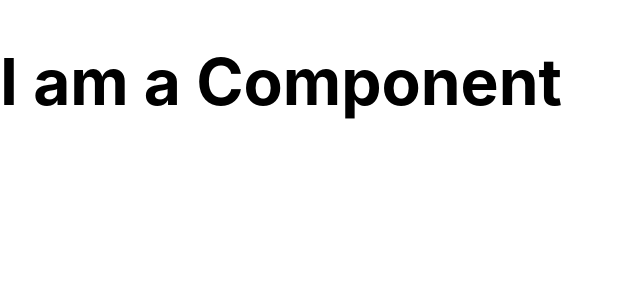
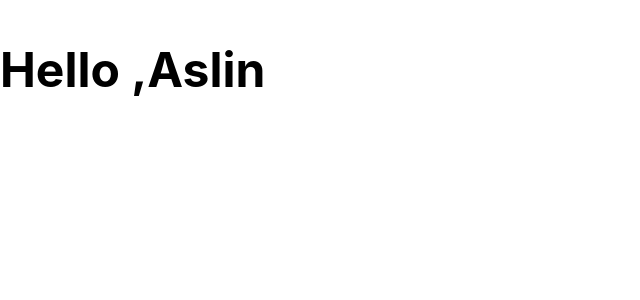
Before and after one commit to aslin-joel-r/learning-react-js, a React (Create React App) app in the folder client/: page / in a window 1280 px wide. Shown: the top 300 px of the page, without its empty margins (0-640 px from the left). Built offline with nearby package versions, Linux system fonts and the light colour scheme.

Commit message:
tried props

```diff
--- a/client/src/App.js
+++ b/client/src/App.js
@@ -1,12 +1,14 @@
 import './App.css';
+import First from './components/First';
 
-function Component(){
-  return <h1>I am a Component</h1>
-}
 function App() {
 
-  const msg='HEllo welcomes to the React  world'
-  return <h1><Component /></h1>;
+  return (
+    <div>
+      <h1><First  name='Aslin' age='20'/></h1>
+    </div>
+  )
+
 }
 
 export default App;
--- a/client/src/components/First.js
+++ b/client/src/components/First.js
@@ -0,0 +1,7 @@
+function First(props){
+    console.log(props)
+    return <h2>Hello ,{props.name} </h2>
+}
+
+
+export default First;
```
